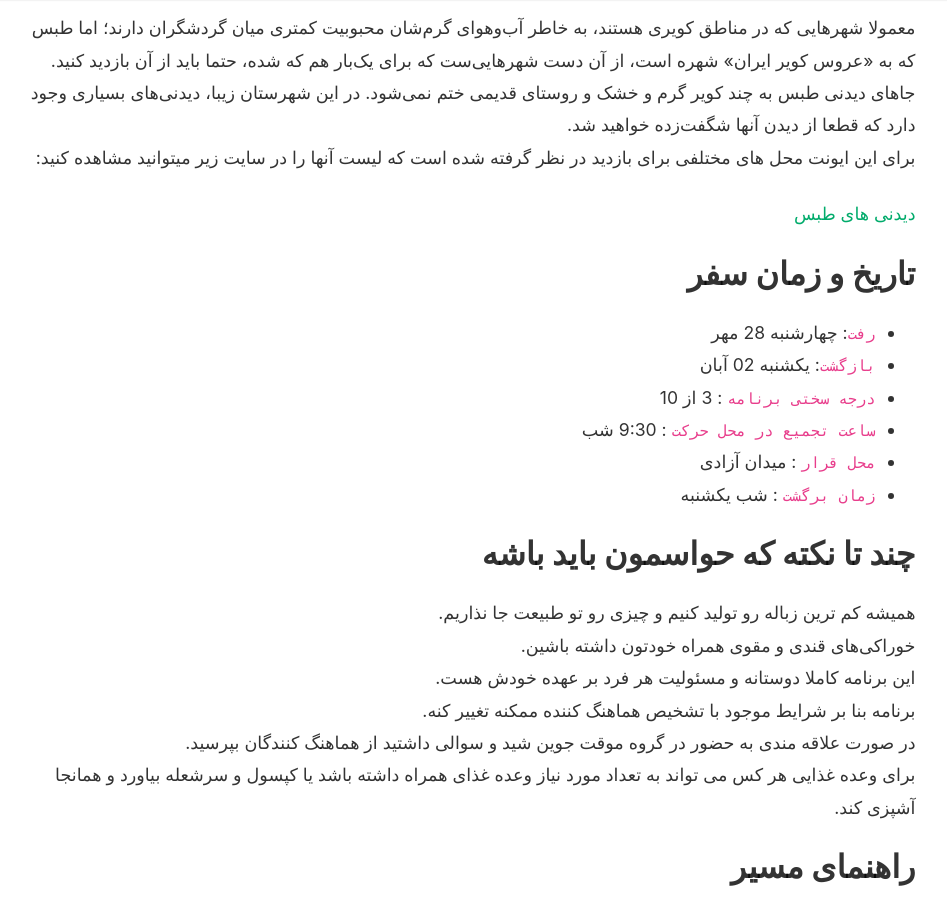
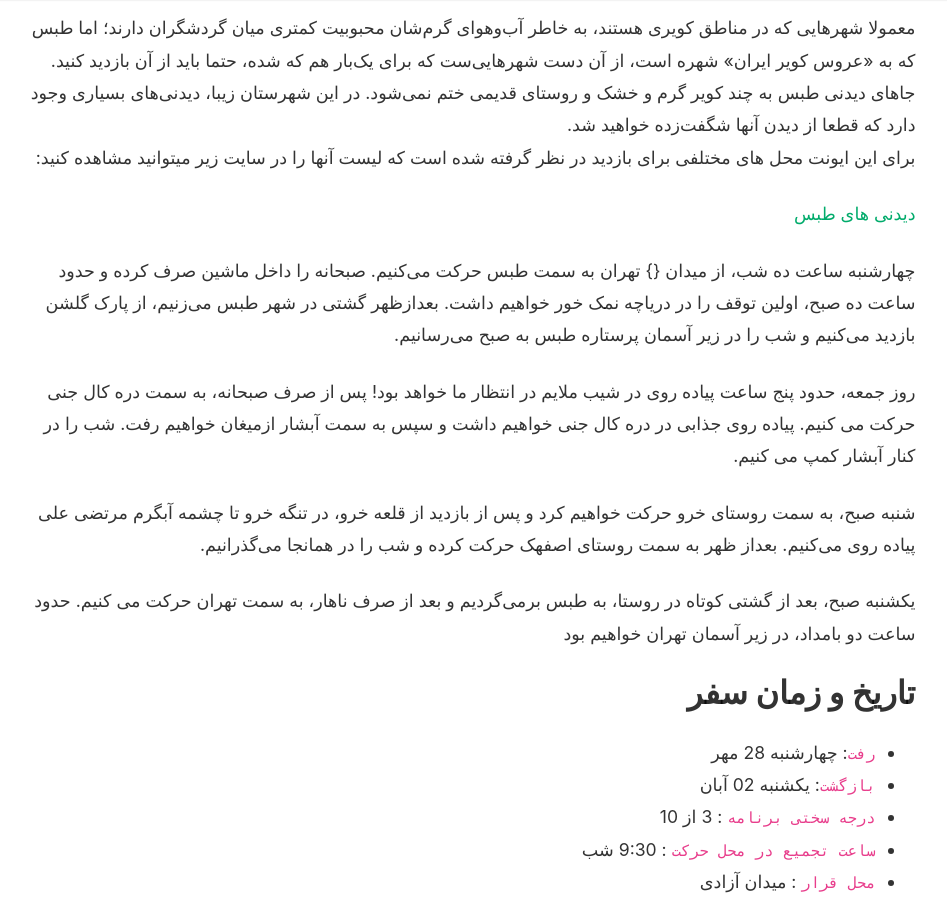
Before and after one commit to MHKarami97/active, a Jekyll site: the page built from _posts/2021-10-18-tabas.md, in a window 1280 px wide and 900 px high, scrolled down 1331 px. Shown: the whole window, without its empty margins (172-1119 px from the left). Built offline with Jekyll 4.4.1, drawn with Linux system fonts in a browser that asks for light colours; nearby versions of some CDN libraries; comment, search, counter and statistics services are not loaded.

Commit message:
update new post

```diff
--- a/_posts/2021-10-18-tabas.md
+++ b/_posts/2021-10-18-tabas.md
@@ -16,6 +16,14 @@ rating: 5
 برای این ایونت محل های مختلفی برای بازدید در نظر گرفته شده است که لیست آنها را در سایت زیر میتوانید مشاهده کنید:
 
 [دیدنی های طبس](https://www.alibaba.ir/mag/tabas-attractions/)
+
+چهارشنبه ساعت ده شب، از میدان {} تهران به سمت طبس حرکت می‌کنیم. صبحانه را داخل ماشین صرف کرده و حدود ساعت ده صبح، اولین توقف را در دریاچه نمک خور خواهیم داشت. بعدازظهر گشتی در شهر طبس می‌زنیم، از پارک گلشن بازدید می‌کنیم و شب را در زیر آسمان پرستاره طبس به صبح می‌رسانیم.
+
+روز جمعه، حدود پنج ساعت پیاده روی در شیب ملایم در انتظار ما خواهد بود! پس از صرف صبحانه، به سمت دره کال جنی حرکت می کنیم. پیاده روی جذابی در دره کال جنی خواهیم داشت و سپس به سمت آبشار ازمیغان خواهیم رفت. شب را در کنار آبشار کمپ می کنیم.
+
+شنبه صبح، به سمت روستای خرو حرکت خواهیم کرد و پس از بازدید از قلعه خرو، در تنگه خرو تا چشمه آبگرم مرتضی علی پیاده روی می‌کنیم. بعداز ظهر به سمت روستای اصفهک حرکت کرده و شب را در همانجا می‌گذرانیم.
+
+یکشنبه صبح، بعد از گشتی کوتاه در روستا، به طبس برمی‌گردیم و بعد از صرف ناهار، به سمت تهران حرکت می کنیم. حدود ساعت دو بامداد، در زیر آسمان تهران خواهیم بود
 
 ## تاریخ و زمان سفر
   - `رفت`: چهارشنبه 28 مهر
```
